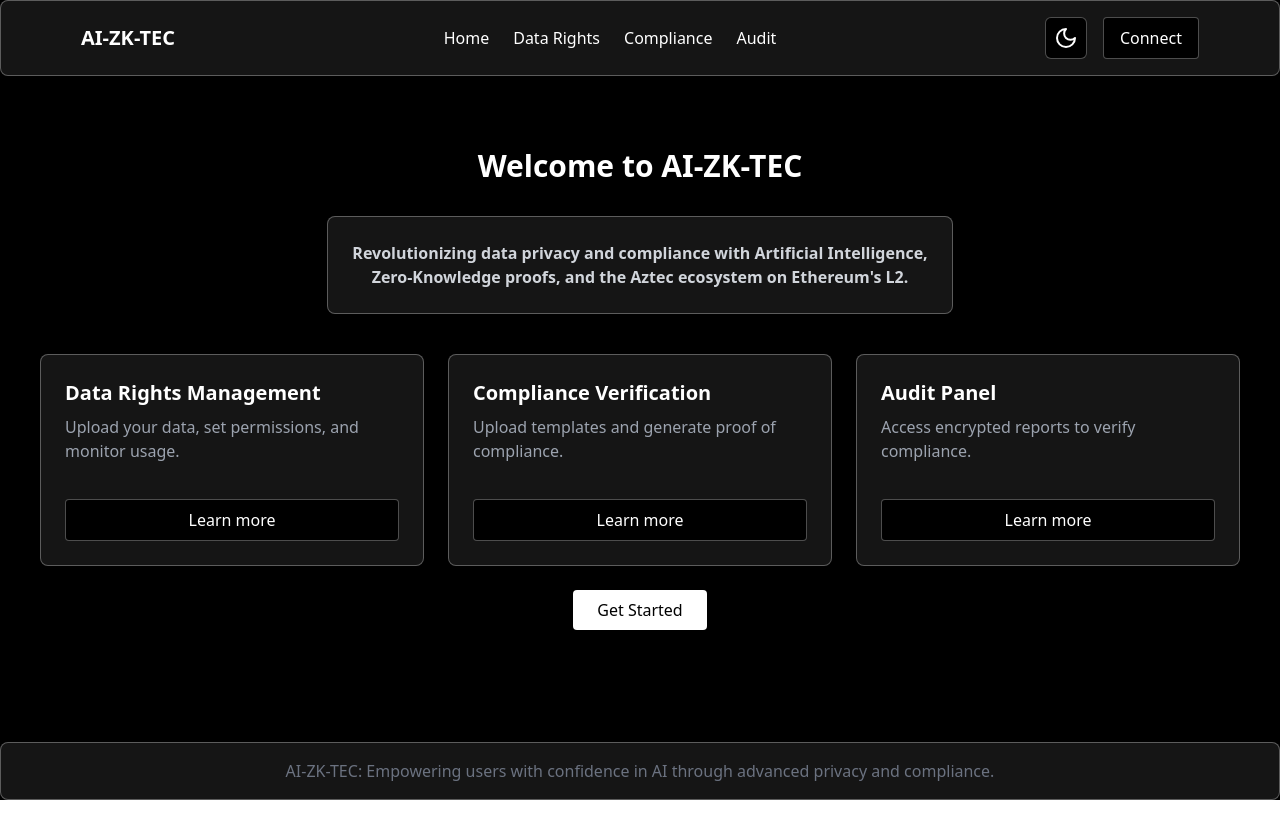
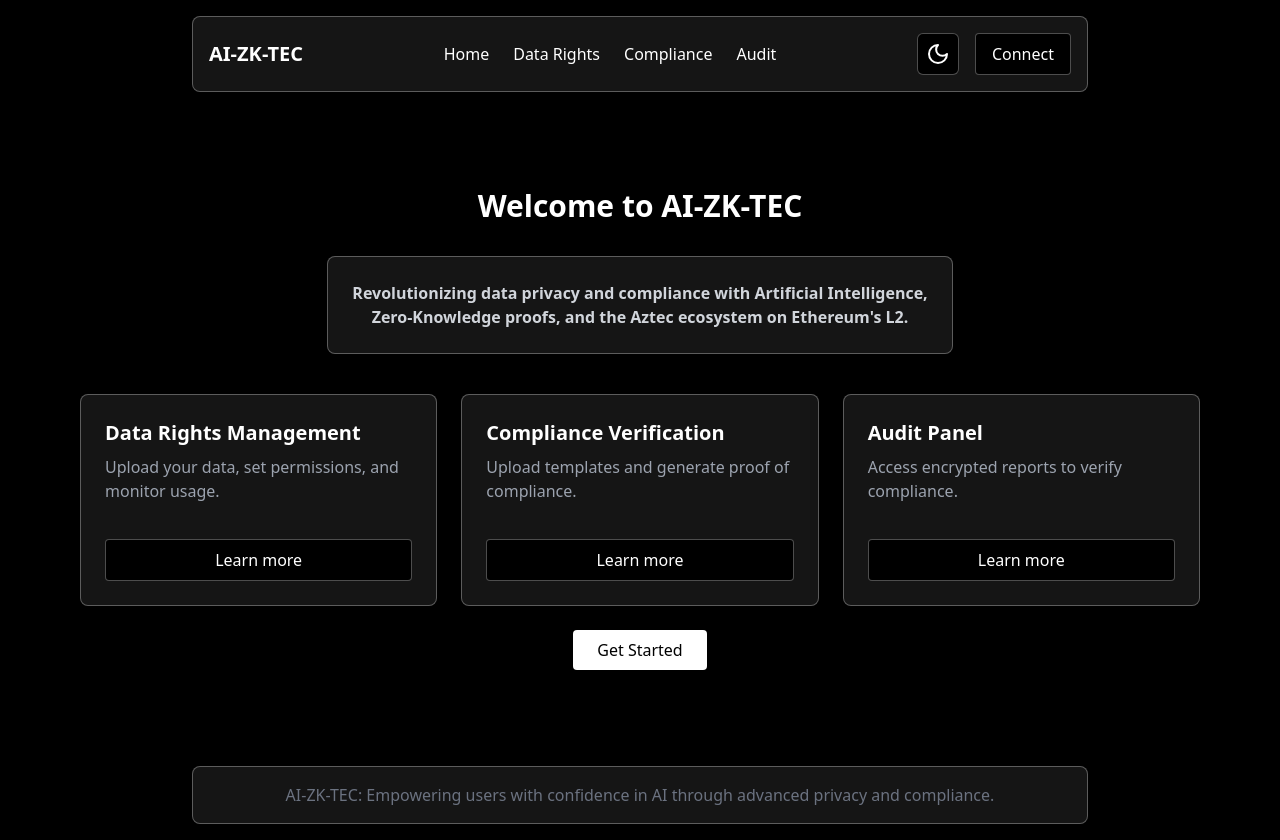
Before and after one commit to ebubechi-ihediwa/aizktec, a Next.js app in the folder packages/nextjs/aizktec/: page / in a window 1280 px wide. Before the commit the page ends 800 px from the top, so only its background shows below. Built offline with nearby package versions, Linux system fonts and the light colour scheme.

Commit message:
refactor: updated the margins of the Navbar and Footer components

```diff
--- a/packages/nextjs/aizktec/src/app/layout.tsx
+++ b/packages/nextjs/aizktec/src/app/layout.tsx
@@ -31,7 +31,7 @@
       >
         <div className="bg-black text-white min-h-screen flex flex-col justify-between">
           <Navbar />
-          {children}
+          <main className="p-10">{children}</main>
           <Footer />
         </div>
       </body>
--- a/packages/nextjs/aizktec/src/components/footer/Footer.tsx
+++ b/packages/nextjs/aizktec/src/components/footer/Footer.tsx
@@ -1,11 +1,14 @@
 const Footer = () => {
-    return (
-        <footer className="bg-black text-gray-500 flex justify-center mt-10">
-            <div className="p-4 bg-customGray rounded-lg border border-white/30 text-center w-full">
-                AI-ZK-TEC: Empowering users with confidence in AI through advanced privacy and compliance.
-            </div>
-        </footer>
-    );
+  return (
+    <footer className="bg-black text-gray-500 flex justify-center p-4">
+      <div className="flex flex-col bg-customGray w-full p-4 rounded-lg border border-white/30 max-w-4xl mx-auto">
+        <p className="text-center">
+          AI-ZK-TEC: Empowering users with confidence in AI through advanced
+          privacy and compliance.
+        </p>
+      </div>
+    </footer>
+  );
 };
 
 export default Footer;
--- a/packages/nextjs/aizktec/src/components/navbar/Navbar.tsx
+++ b/packages/nextjs/aizktec/src/components/navbar/Navbar.tsx
@@ -12,9 +12,9 @@
   };
 
   return (
-    <nav className="bg-black text-white flex justify-center">
+    <nav className="bg-black text-white flex justify-center p-4">
       {/* Border Wrapper */}
-      <div className="flex flex-col bg-customGray w-full py-4 px-20 rounded-lg border border-white/30 mx-auto">
+      <div className="flex flex-col bg-customGray w-full p-4 rounded-lg border border-white/30 max-w-4xl mx-auto">
         <div className="flex items-center justify-between w-full">
           <h1 className="text-xl font-bold">AI-ZK-TEC</h1>
 
```
